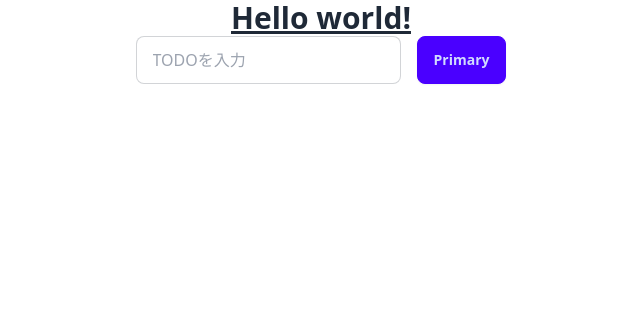
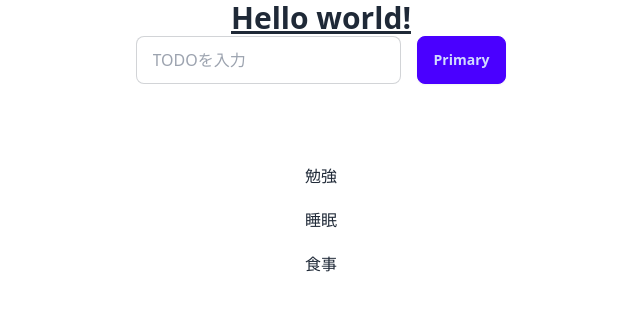
Before and after one commit to KazuhiroTakahashi96/Todo-MERN, a React (Vite) app in the folder frontend/: page / in a window 1280 px wide. Shown: the top 310 px of the page, without its empty margins (319-959 px from the left). Built offline with nearby package versions, Linux system fonts and the light colour scheme.

Commit message:
ダミーデータで仮実装1

```diff
--- a/frontend/src/App.jsx
+++ b/frontend/src/App.jsx
@@ -3,7 +3,23 @@ import Button from "./components/common/Button";
 import Input from "./components/common/Input";
 
 function App() {
-  const [count, setCount] = useState(0);
+  const [todos, setTodos] = useState([
+    {
+      id: 1,
+      text: "勉強",
+      isCompleted: false,
+    },
+    {
+      id: 2,
+      text: "睡眠",
+      isCompleted: false,
+    },
+    {
+      id: 3,
+      text: "食事",
+      isCompleted: false,
+    },
+  ]);
 
   return (
     <div className="flex flex-col items-center justify-center">
@@ -12,6 +28,13 @@ function App() {
         <Input />
         <Button />
       </div>
+      <div className="mt-20">
+        {todos.map((todo) => (
+          <p key={todo.id} className="mb-5">
+            {todo.text}
+          </p>
+        ))}
+      </div>
     </div>
   );
 }
```
